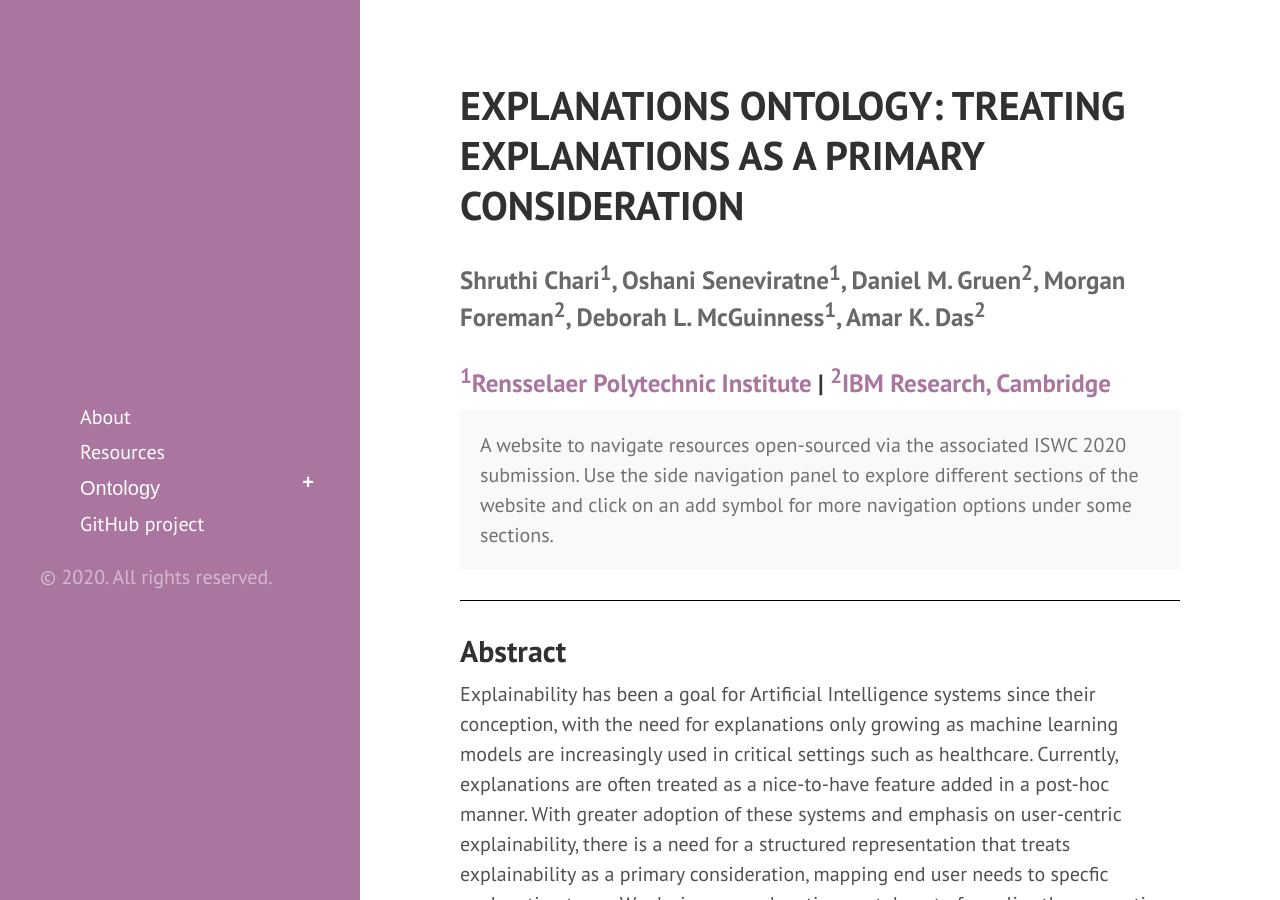
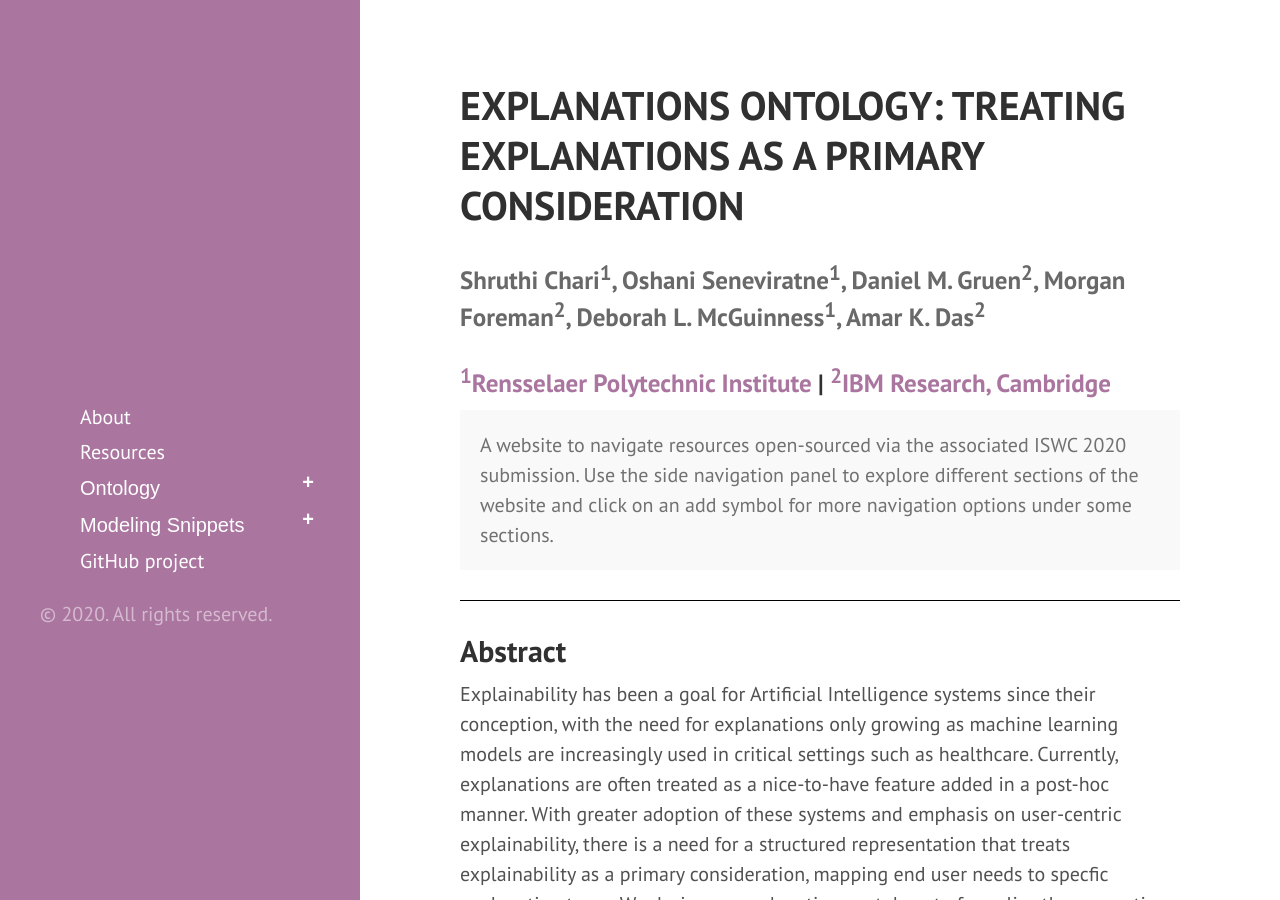
Before and after one commit to tetherless-world/explanation-ontology, a Jekyll site: the page built from index.md, in a window 1280 px wide and 900 px high. Built offline with Jekyll 4.4.1, drawn with Linux system fonts in a browser that asks for light colours; Markdown is read by kramdown in place of the engine named in the settings.

Commit message:
Update sidebar.html

```diff
--- a/_includes/sidebar.html
+++ b/_includes/sidebar.html
@@ -22,6 +22,15 @@
            <li><a class="sidebar-nav-item{% if page.url == node.url %} active{% endif %}" href="{{site.baseurl}}index#ontologymetadata">Ontology Metadata</a></li>
 
         </ul>
+        </div>
+        </li>
+        <li><button class="collapsible">
+<a class="sidebar-nav-item{% if page.url == node.url %} active{% endif %}" href="{{site.baseurl}}index#modelingsnippets">Modeling Snippets</a></button>
+        <div class="button-content">
+          <ul>
+            <li><a class="sidebar-nav-item{% if page.url == node.url %} active{% endif %}" href="{{site.baseurl}}index#explanationtypes">Explanation Types</a></li>
+            <li><a class="sidebar-nav-item{% if page.url == node.url %} active{% endif %}" href="{{site.baseurl}}index#clinicalexample">Examples from Clinical Requirements Gathering Session</a></li>
+          </ul>
         </div>
         </li>
 
```
